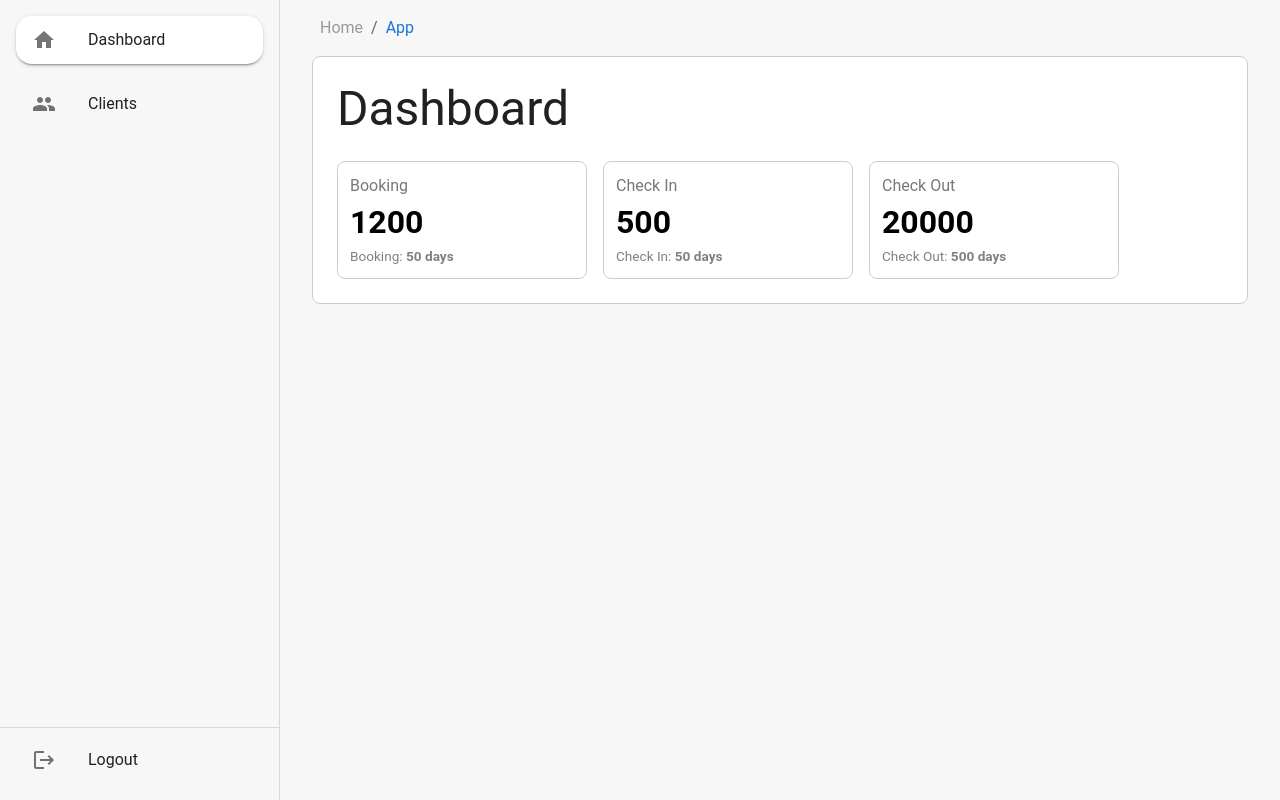
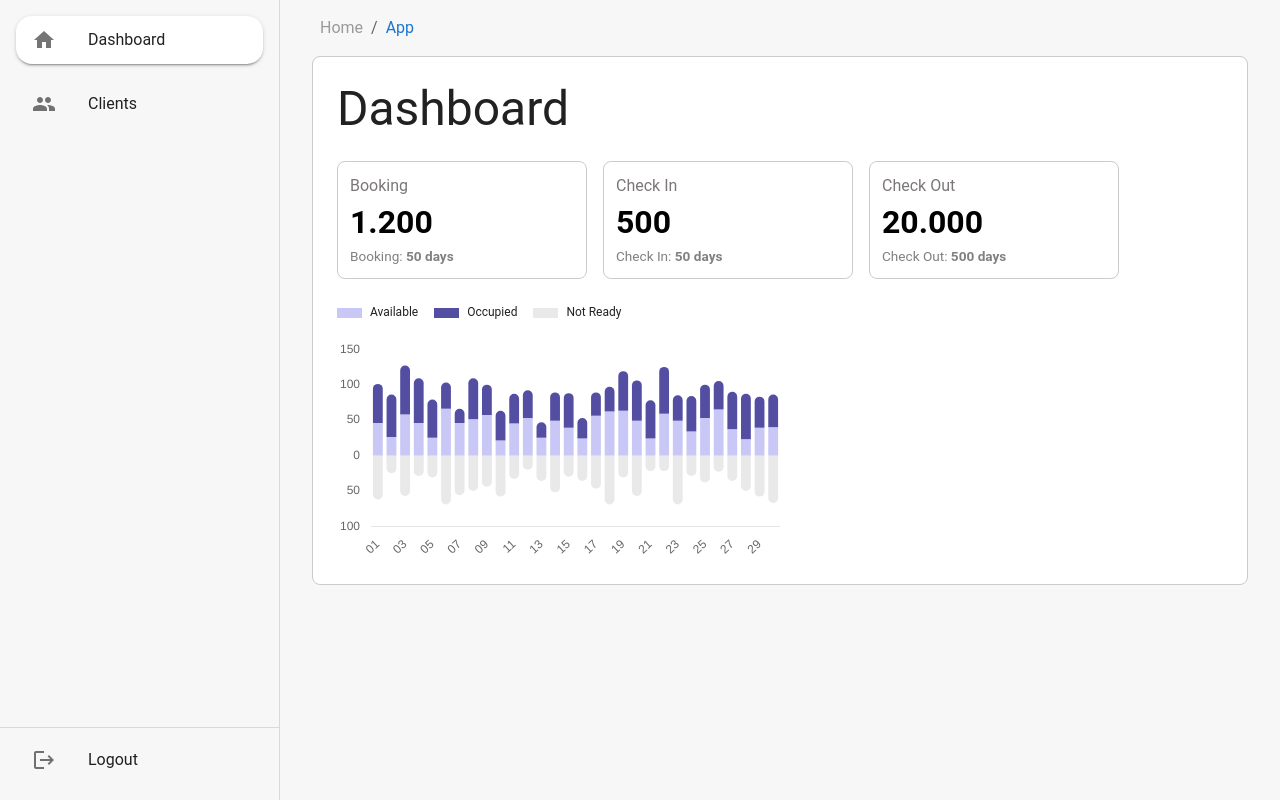
Before and after one commit to ecekoprucu/client-control-panel, a React (Vite) app: page / in a window 1280 px wide. Both pictures are taken after a click on the button "LOGIN". Built offline with nearby package versions, Linux system fonts and the light colour scheme.

Commit message:
add chart

```diff
--- a/package.json
+++ b/package.json
@@ -15,10 +15,12 @@
     "@mui/icons-material": "^6.1.4",
     "@mui/material": "^6.1.4",
     "@reduxjs/toolkit": "^2.2.4",
+    "chart.js": "^4.4.7",
     "i18next": "^23.16.2",
     "i18next-browser-languagedetector": "^7.2.1",
     "lodash": "^4.17.21",
     "react": "^18.2.0",
+    "react-chartjs-2": "^5.3.0",
     "react-dom": "^18.2.0",
     "react-i18next": "^14.1.1",
     "react-redux": "^9.1.2",
--- /dev/null
+++ b/src/views/Dashboard/components/Chart/index.tsx
@@ -0,0 +1,120 @@
+import { Box, Typography } from "@mui/material";
+import {
+  Chart as ChartJS,
+  CategoryScale,
+  LinearScale,
+  BarElement,
+  Title,
+  Tooltip,
+  Legend,
+} from "chart.js";
+import { Bar } from "react-chartjs-2";
+
+ChartJS.register(
+  CategoryScale,
+  LinearScale,
+  BarElement,
+  Title,
+  Tooltip,
+  Legend
+);
+
+const labels = Array.from({ length: 30 }, (_, i) =>
+  (i + 1).toString().padStart(2, "0")
+);
+
+const generateRandomData = () =>
+  Array.from({ length: 30 }, () => Math.floor(Math.random() * 50 + 20));
+
+const data = {
+  labels,
+  datasets: [
+    {
+      label: "Available",
+      data: generateRandomData(),
+      backgroundColor: "rgba(147, 144, 238, 0.5)",
+      stack: "stack",
+      borderRadius: 5,
+      barPercentage: 0.8,
+      categoryPercentage: 0.9,
+    },
+    {
+      label: "Occupied",
+      data: generateRandomData(),
+      backgroundColor: "rgba(41, 34, 139, 0.8)",
+      stack: "stack",
+      borderRadius: 5,
+      barPercentage: 0.8,
+      categoryPercentage: 0.9,
+    },
+    {
+      label: "Not Ready",
+      data: generateRandomData().map((val) => -val),
+      backgroundColor: "rgba(211, 211, 211, 0.5)",
+      stack: "stack",
+      borderRadius: 5,
+      barPercentage: 0.8,
+      categoryPercentage: 0.9,
+    },
+  ],
+};
+
+const options = {
+  responsive: true,
+  interaction: {
+    mode: "index" as const,
+    intersect: false,
+  },
+  scales: {
+    x: {
+      stacked: true,
+      grid: {
+        display: false,
+      },
+    },
+    y: {
+      stacked: true,
+      border: {
+        display: false,
+      },
+      grid: {
+        display: false,
+      },
+      ticks: {
+        callback: function (value: number | string) {
+          return Math.abs(Number(value));
+        },
+      },
+    },
+  },
+  plugins: {
+    legend: {
+      display: false,
+    },
+    title: {
+      display: false,
+    },
+  },
+};
+
+export const Chart = () => {
+  return (
+    <Box display="flex" flexDirection="column">
+      <Box display="flex" mb={2} gap={2}>
+        <Box display="flex" gap={1} alignItems="center">
+          <Box width={25} height={10} bgcolor="rgba(147, 144, 238, 0.5)" />
+          <Typography variant="caption">Available</Typography>
+        </Box>
+        <Box display="flex" gap={1} alignItems="center">
+          <Box width={25} height={10} bgcolor="rgba(41, 34, 139, 0.8)" />
+          <Typography variant="caption">Occupied</Typography>
+        </Box>
+        <Box display="flex" gap={1} alignItems="center">
+          <Box width={25} height={10} bgcolor="rgba(211, 211, 211, 0.5)" />
+          <Typography variant="caption">Not Ready</Typography>
+        </Box>
+      </Box>
+      <Bar options={options} data={data} />
+    </Box>
+  );
+};
--- a/src/views/Dashboard/components/TopCard/index.tsx
+++ b/src/views/Dashboard/components/TopCard/index.tsx
@@ -18,7 +18,7 @@ export const TopCard = ({ title, count, info }: TopCard) => {
     >
       <Typography color="#7b7777">{title}</Typography>
       <Typography fontWeight={600} fontSize="2rem" color="black">
-        {count}
+        {count.toString().replace(/\B(?=(\d{3})+(?!\d))/g, ".")}
       </Typography>
       <Typography fontSize="0.85rem" color="gray">
         {title}: <b>{info} days</b>
--- a/src/views/Dashboard/index.tsx
+++ b/src/views/Dashboard/index.tsx
@@ -1,7 +1,11 @@
+import { Chart } from "@/views/Dashboard/components/Chart";
 import { TopCard } from "@/views/Dashboard/components/TopCard";
-import { Box, Grid2, Typography } from "@mui/material";
+import { Box, Grid2, Typography, useMediaQuery, useTheme } from "@mui/material";
 
 export const DashboardPage = () => {
+  const theme = useTheme();
+  const isSmallScreen = useMediaQuery(theme.breakpoints.down("lg"));
+
   return (
     <Box
       m={2}
@@ -12,7 +16,7 @@ export const DashboardPage = () => {
       borderRadius={2}
     >
       <Typography variant="h3">Dashboard</Typography>
-      <Box display="flex" mt={3}>
+      <Box display="flex" my={3}>
         <Grid2 container spacing={2}>
           <Grid2 size={{ md: 6, lg: 4 }}>
             <TopCard title="Booking" count={1200} info={50} />
@@ -25,6 +29,9 @@ export const DashboardPage = () => {
           </Grid2>
         </Grid2>
       </Box>
+      <Box width={isSmallScreen ? "100%" : "50%"}>
+        <Chart />
+      </Box>
     </Box>
   );
 };
```
Also changed, not shown: 1 other file (tests, documents, lock files or other folders).
